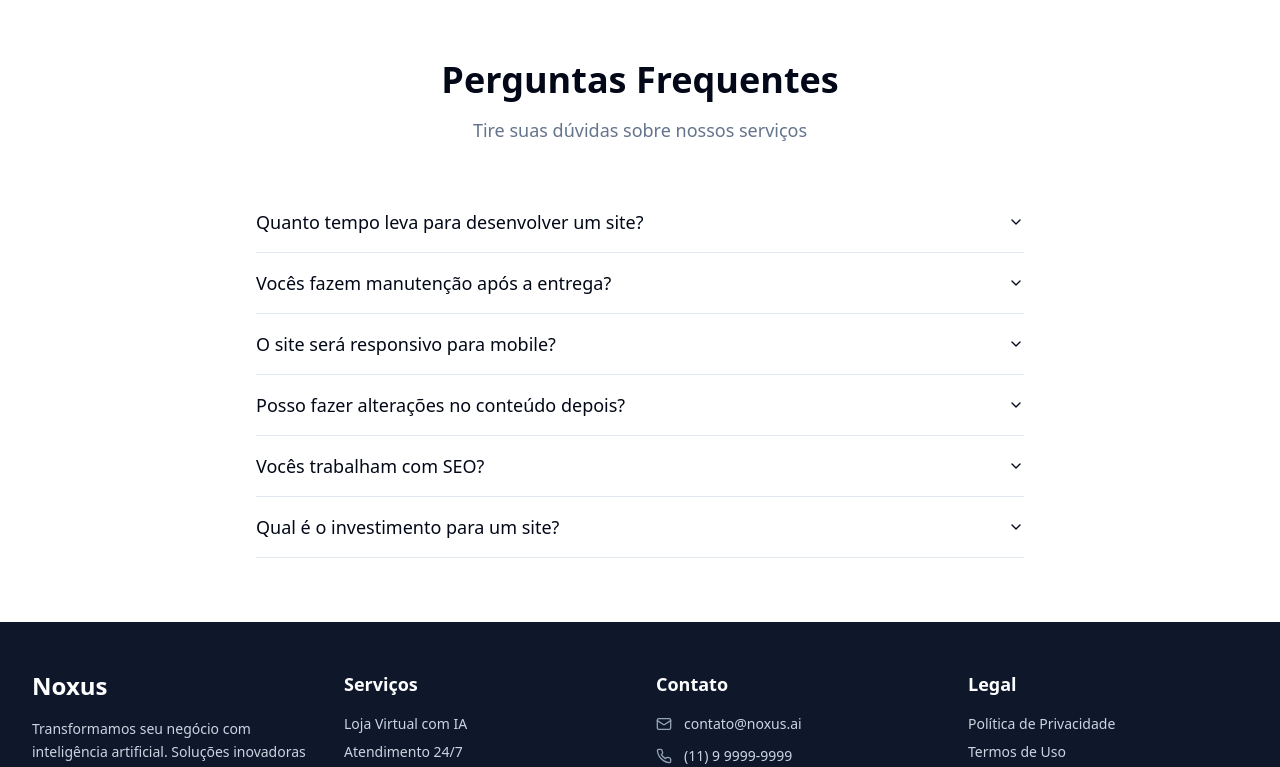
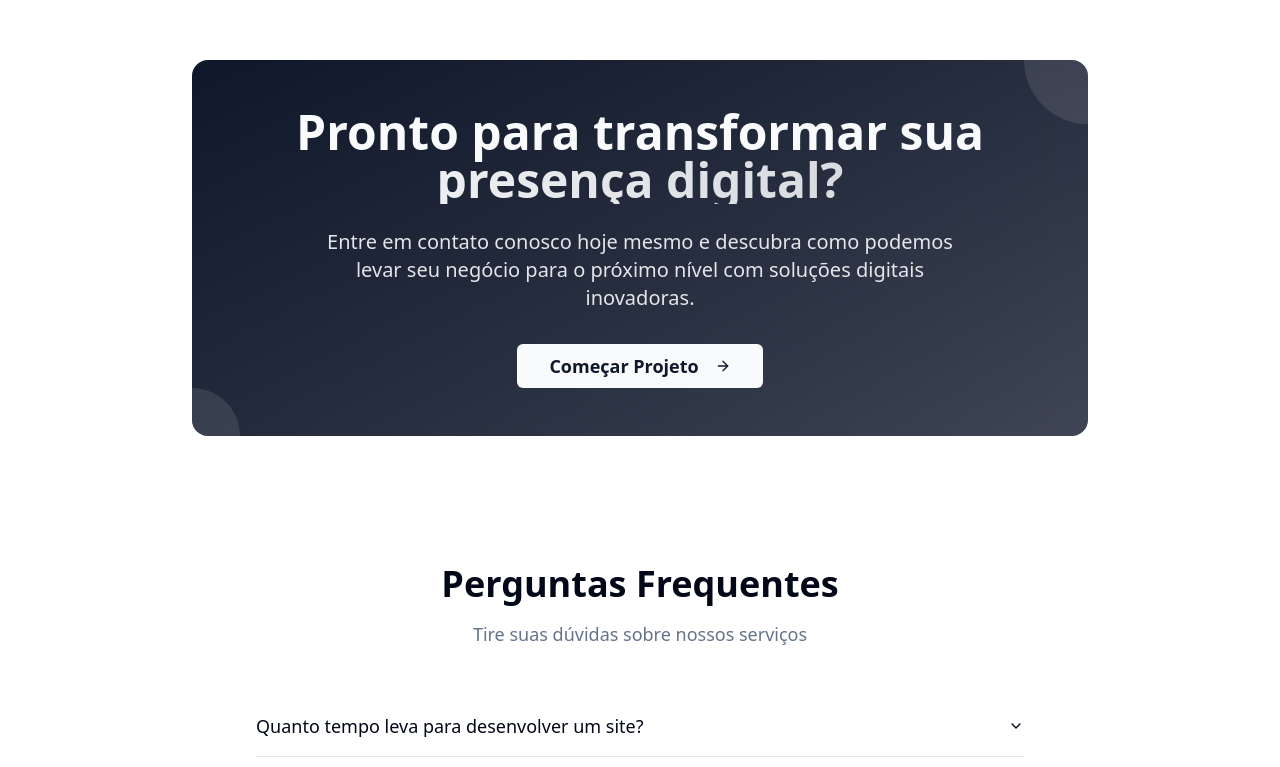
Before and after one commit to MetodoLima/Site-Noxus, a React (Vite) app: page / in a window 1280 px wide. Shown: the part 6466-7233 px from the top of the page. Built offline with nearby package versions, Linux system fonts and the light colour scheme.

Commit message:
Add Call to Action section
Added a Call to Action section above the FAQ section. This new section includes a call to action prompt and a button, presented within a card with a distinct background color.

```diff
--- /dev/null
+++ b/src/components/CTA.tsx
@@ -0,0 +1,42 @@
+import React from 'react';
+import { Button } from '@/components/ui/button';
+import { ArrowRight } from 'lucide-react';
+
+const CTA: React.FC = () => {
+  return (
+    <section className="py-16 bg-background">
+      <div className="container mx-auto px-4">
+        <div className="max-w-4xl mx-auto">
+          <div className="relative overflow-hidden rounded-2xl bg-gradient-to-br from-primary to-primary/80 p-8 md:p-12 text-center">
+            <div className="absolute inset-0 bg-gradient-to-r from-primary/20 to-transparent"></div>
+            <div className="relative z-10">
+              <h2 className="text-3xl md:text-5xl font-bold text-primary-foreground mb-6">
+                Pronto para transformar sua
+                <span className="block text-transparent bg-clip-text bg-gradient-to-r from-primary-foreground to-primary-foreground/80">
+                  presença digital?
+                </span>
+              </h2>
+              <p className="text-lg md:text-xl text-primary-foreground/90 mb-8 max-w-2xl mx-auto leading-relaxed">
+                Entre em contato conosco hoje mesmo e descubra como podemos levar seu negócio para o próximo nível com soluções digitais inovadoras.
+              </p>
+              <Button
+                size="lg"
+                variant="secondary"
+                className="bg-primary-foreground text-primary hover:bg-primary-foreground/90 font-semibold px-8 py-3 text-lg group"
+              >
+                Começar Projeto
+                <ArrowRight className="ml-2 h-5 w-5 transition-transform group-hover:translate-x-1" />
+              </Button>
+            </div>
+
+            {/* Decorative elements */}
+            <div className="absolute top-0 right-0 w-32 h-32 bg-primary-foreground/10 rounded-full -translate-y-16 translate-x-16"></div>
+            <div className="absolute bottom-0 left-0 w-24 h-24 bg-primary-foreground/10 rounded-full translate-y-12 -translate-x-12"></div>
+          </div>
+        </div>
+      </div>
+    </section>
+  );
+};
+
+export { CTA };
--- a/src/pages/Index.tsx
+++ b/src/pages/Index.tsx
@@ -3,6 +3,7 @@ import { Navbar } from '@/components/Navbar';
 import { Hero } from '@/components/Hero';
 import { Features } from '@/components/Features';
 import { Services } from '@/components/Services';
+import { CTA } from '@/components/CTA';
 import { FAQ } from '@/components/FAQ';
 import { Footer } from '@/components/Footer';
 
@@ -15,6 +16,7 @@ const Index: React.FC = () => {
         <Features />
         <Services />
       </main>
+      <CTA />
       <FAQ />
       <Footer />
     </>
```
